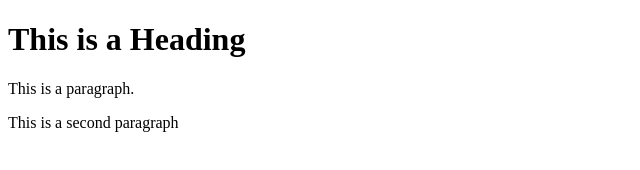
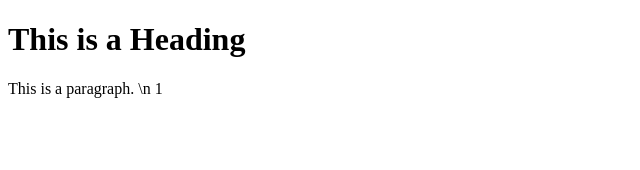
Before and after one commit to AdamStocks/snail_space, a plain HTML site: page index.html in a window 1280 px wide. Shown: the whole page, without its empty margins (0-640 px from the left). Drawn offline with Linux system fonts and the light colour scheme; no server answers.

Commit message:
speed optimization

```diff
--- a/index.html
+++ b/index.html
@@ -5,8 +5,7 @@
 <body>
 
 <h1>This is a Heading</h1>
-<p>This is a paragraph.</p>
-<p> This is a second paragraph</p>
+<p>This is a paragraph. \n 1</p>
 
 <script type="module" style="margin: 0px;">
     import init from '/snail_space.js'
```
Also changed, not shown: compileTerminalText.txt, 1 other file.
